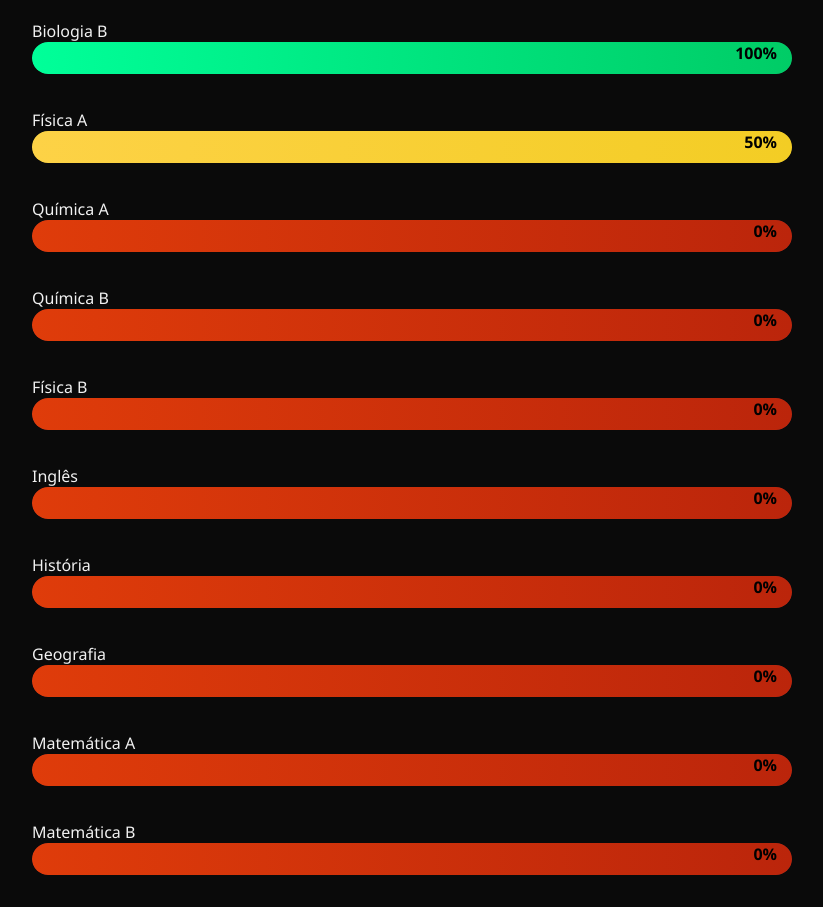
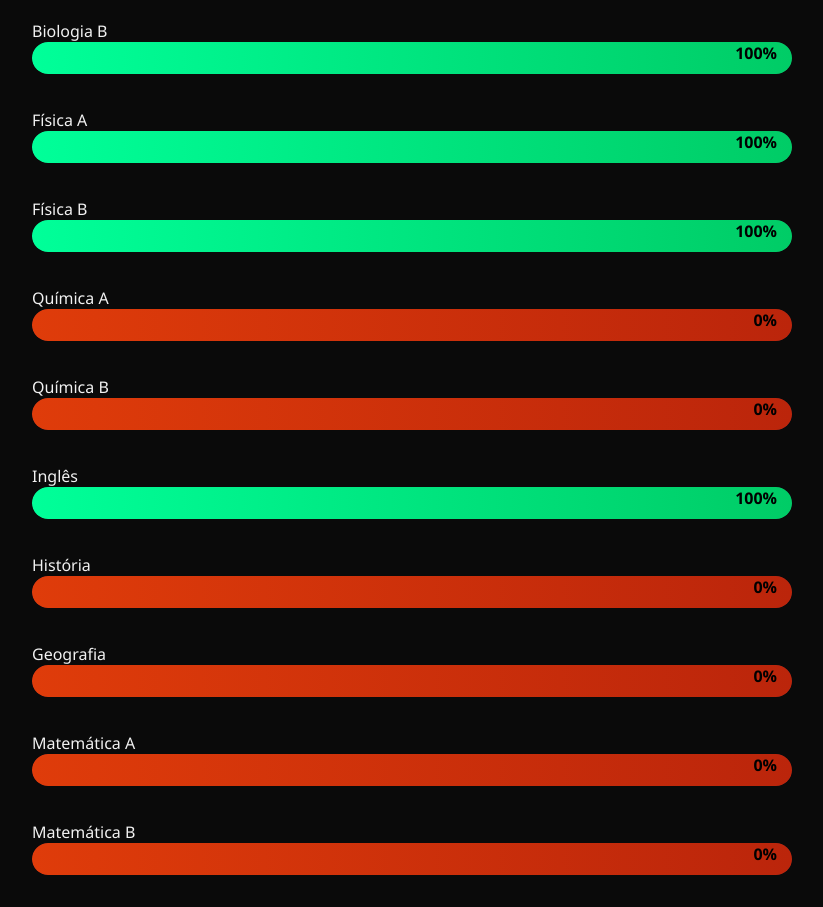
Before and after one commit to rafaei312654/ratbot, a plain HTML site: page public/aluno.html in a window 1280 px wide. Shown: the part 1660-2567 px from the top of the page, without its empty margins (228-1051 px from the left). Drawn offline with Linux system fonts and the light colour scheme.

Commit message:
Update aluno.html

```diff
--- a/public/aluno.html
+++ b/public/aluno.html
@@ -43,11 +43,11 @@
     <section class="progress-section">
       <div class="barra-vermelha"><span>Biologia A</span><div class="bargreen"><div class="fillgreen">100%</div></div></div>
       <div class="barra-vermelha"><span>Biologia B</span><div class="bargreen"><div class="fillgreen">100%</div></div></div>
-      <div class="barra-vermelha"><span>Física A</span><div class="amar"><div class="fillamar">50%</div></div></div>
+      <div class="barra-vermelha"><span>Física A</span><div class="bargreen"><div class="fillgreen">100%</div></div></div>
+      <div class="barra-vermelha"><span>Física B</span><div class="bargreen"><div class="fillgreen">100%</div></div></div>
       <div class="barra-vermelha"><span>Química A</span><div class="red"><div class="fillred">0%</div></div></div>
       <div class="barra-vermelha"><span>Química B</span><div class="red"><div class="fillred">0%</div></div></div>
-      <div class="barra-vermelha"><span>Física B</span><div class="red"><div class="fillred">0%</div></div></div>
-      <div class="barra-vermelha"><span>Inglês</span><div class="red"><div class="fillred">0%</div></div></div>
+      <div class="barra-vermelha"><span>Inglês</span><div class="bargreen"><div class="fillgreen">100%</div></div></div>
       <div class="barra-vermelha"><span>História</span><div class="red"><div class="fillred">0%</div></div></div>
       <div class="barra-vermelha"><span>Geografia</span><div class="red"><div class="fillred">0%</div></div></div>
       <div class="barra-vermelha"><span>Matemática A</span><div class="red"><div class="fillred">0%</div></div></div>
```
